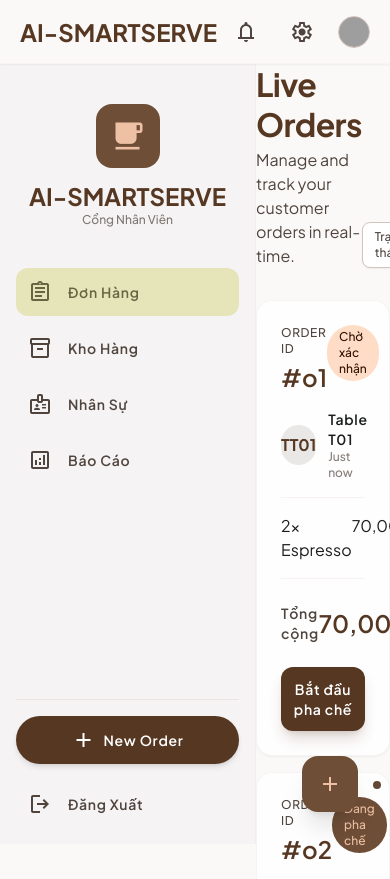
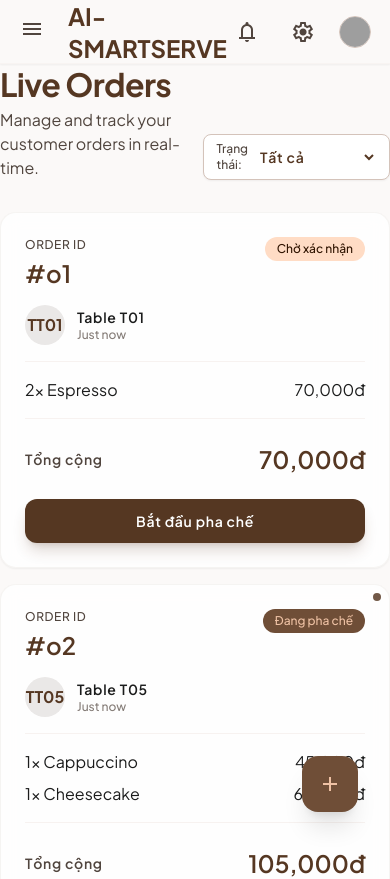
Before and after one commit to duclong811/web, a React (Vite) app: page /staff/orders in a window 390 px wide. Shown: the top 879 px of the page. Built offline with nearby package versions, Linux system fonts and the light colour scheme; grey boxes are pictures that could not be loaded.

Commit message:
fix: make staff and admin layouts responsive on mobile with hamburger menus

```diff
--- a/src/layouts/AdminLayout.tsx
+++ b/src/layouts/AdminLayout.tsx
@@ -1,8 +1,10 @@
 import { Outlet, Link, useNavigate, useLocation } from 'react-router-dom';
+import { useState } from 'react';
 
 export default function AdminLayout() {
   const navigate = useNavigate();
   const location = useLocation();
+  const [isMobileMenuOpen, setIsMobileMenuOpen] = useState(false);
 
   const navItems = [
     { path: '/admin/analytics', icon: 'analytics', label: 'Phân Tích' },
@@ -14,8 +16,13 @@ export default function AdminLayout() {
 
   return (
     <div className="bg-background text-on-background antialiased overflow-x-hidden min-h-screen">
+      {/* Mobile Menu Backdrop */}
+      {isMobileMenuOpen && (
+        <div className="fixed inset-0 bg-black/50 z-30 md:hidden" onClick={() => setIsMobileMenuOpen(false)} />
+      )}
+
       {/* Sidebar Navigation */}
-      <aside className="hidden md:flex flex-col h-screen py-gutter px-4 bg-surface-container-low fixed left-0 top-0 w-64 shadow-sm z-20 border-r border-outline-variant/10">
+      <aside className={`flex-col h-screen py-gutter px-4 bg-surface-container-low fixed left-0 top-0 w-64 shadow-sm z-40 border-r border-outline-variant/10 transition-transform ${isMobileMenuOpen ? 'flex translate-x-0' : 'hidden md:flex'}`}>
         <div className="mb-stack-lg px-2">
           <h1 className="font-headline-md text-headline-md text-primary tracking-tight">AI-SMARTSERVE</h1>
           <p className="font-label-sm text-label-sm text-on-surface-variant opacity-70">Trung Tâm Quản Lý</p>
@@ -28,6 +35,7 @@ export default function AdminLayout() {
               <Link
                 key={item.path}
                 to={item.path}
+                onClick={() => setIsMobileMenuOpen(false)}
                 className={`flex items-center gap-3 px-4 py-3 rounded-xl transition-all duration-200 active:scale-95 ${isActive ? 'text-primary bg-secondary-container/30 border-r-4 border-primary' : 'text-on-surface-variant hover:text-primary hover:bg-secondary-container/20'}`}
               >
                 <span className="material-symbols-outlined" style={isActive ? { fontVariationSettings: "'FILL' 1" } : {}}>{item.icon}</span>
@@ -52,13 +60,13 @@ export default function AdminLayout() {
       </aside>
 
       {/* Main Content Area */}
-      <main className="md:ml-64 min-h-screen pb-24 md:pb-0">
+      <main className="md:ml-64 min-h-screen pt-16 pb-24 md:pb-0">
         {/* Top Navigation Bar */}
         <header className="fixed top-0 right-0 w-full md:w-[calc(100%-16rem)] z-10 bg-surface/90 backdrop-blur-md h-16 flex justify-between items-center px-gutter shadow-sm border-b border-surface-container">
           <div className="flex items-center gap-4">
-            <div className="md:hidden">
-              <span className="material-symbols-outlined text-primary text-2xl">menu</span>
-            </div>
+            <button className="md:hidden p-2 -ml-2 text-primary hover:bg-surface-variant rounded-full transition-colors" onClick={() => setIsMobileMenuOpen(!isMobileMenuOpen)}>
+              <span className="material-symbols-outlined text-2xl">{isMobileMenuOpen ? 'close' : 'menu'}</span>
+            </button>
             <div className="relative hidden sm:block">
               <span className="material-symbols-outlined absolute left-3 top-1/2 -translate-y-1/2 text-on-surface-variant text-xl">search</span>
               <input className="bg-surface-container-low border border-outline-variant/30 rounded-full pl-10 pr-4 py-2 text-sm w-64 focus:outline-none focus:ring-2 focus:ring-primary/20 placeholder:text-on-surface-variant/50" placeholder="Tìm kiếm đơn hàng, nhân sự..." type="text" />
--- a/src/layouts/StaffLayout.tsx
+++ b/src/layouts/StaffLayout.tsx
@@ -1,14 +1,19 @@
 import { Outlet, Link, useNavigate, useLocation } from 'react-router-dom';
+import { useState } from 'react';
 
 export default function StaffLayout() {
   const navigate = useNavigate();
   const location = useLocation();
+  const [isMobileMenuOpen, setIsMobileMenuOpen] = useState(false);
 
   return (
     <div className="flex min-h-screen overflow-hidden bg-background font-body-md text-on-surface">
       {/* TopAppBar */}
       <header className="fixed top-0 left-0 w-full z-50 flex justify-between items-center px-container-margin h-16 bg-surface dark:bg-inverse-surface shadow-sm border-b border-outline-variant/10">
         <div className="flex items-center gap-4">
+          <button className="md:hidden p-2 -ml-2 text-on-surface-variant hover:bg-surface-variant rounded-full transition-colors" onClick={() => setIsMobileMenuOpen(!isMobileMenuOpen)}>
+            <span className="material-symbols-outlined">{isMobileMenuOpen ? 'close' : 'menu'}</span>
+          </button>
           <h1 className="font-headline-md text-headline-md font-bold text-primary dark:text-primary-fixed-dim">AI-SMARTSERVE</h1>
         </div>
         <div className="flex items-center gap-stack-md">
@@ -24,8 +29,13 @@ export default function StaffLayout() {
         </div>
       </header>
 
+      {/* Mobile Menu Backdrop */}
+      {isMobileMenuOpen && (
+        <div className="fixed inset-0 top-16 bg-black/50 z-30 md:hidden" onClick={() => setIsMobileMenuOpen(false)} />
+      )}
+
       {/* SideNavBar */}
-      <aside className="fixed left-0 top-16 h-[calc(100vh-64px)] w-64 flex flex-col p-stack-md z-40 bg-surface-container-low dark:bg-surface-container-lowest border-r border-outline-variant/10">
+      <aside className={`fixed left-0 top-16 h-[calc(100vh-64px)] w-64 flex-col p-stack-md z-40 bg-surface-container-low dark:bg-surface-container-lowest border-r border-outline-variant/10 transition-transform ${isMobileMenuOpen ? 'flex translate-x-0' : 'hidden md:flex'}`}>
         <div className="flex flex-col items-center py-6 mb-4">
           <div className="w-16 h-16 rounded-2xl bg-primary-container flex items-center justify-center mb-3">
             <span className="material-symbols-outlined text-on-primary-container text-4xl" style={{ fontVariationSettings: "'FILL' 1" }}>local_cafe</span>
@@ -36,19 +46,19 @@ export default function StaffLayout() {
 
         <nav className="flex-1 space-y-2">
           {/* Active: Orders */}
-          <Link to="/staff/orders" className={`flex items-center gap-stack-md rounded-xl p-3 transition-transform duration-200 hover:translate-x-1 ${location.pathname.includes('orders') ? 'bg-secondary-container text-on-secondary-container' : 'text-on-surface-variant hover:bg-surface-variant'}`}>
+          <Link to="/staff/orders" onClick={() => setIsMobileMenuOpen(false)} className={`flex items-center gap-stack-md rounded-xl p-3 transition-transform duration-200 hover:translate-x-1 ${location.pathname.includes('orders') ? 'bg-secondary-container text-on-secondary-container' : 'text-on-surface-variant hover:bg-surface-variant'}`}>
             <span className="material-symbols-outlined">assignment</span>
             <span className="font-label-md text-label-md">Đơn Hàng</span>
           </Link>
-          <a className="flex items-center gap-stack-md text-on-surface-variant p-3 hover:bg-surface-variant rounded-xl transition-transform duration-200 hover:translate-x-1" href="#">
+          <a onClick={() => setIsMobileMenuOpen(false)} className="flex items-center gap-stack-md text-on-surface-variant p-3 hover:bg-surface-variant rounded-xl transition-transform duration-200 hover:translate-x-1" href="#">
             <span className="material-symbols-outlined">inventory_2</span>
             <span className="font-label-md text-label-md">Kho Hàng</span>
           </a>
-          <a className="flex items-center gap-stack-md text-on-surface-variant p-3 hover:bg-surface-variant rounded-xl transition-transform duration-200 hover:translate-x-1" href="#">
+          <a onClick={() => setIsMobileMenuOpen(false)} className="flex items-center gap-stack-md text-on-surface-variant p-3 hover:bg-surface-variant rounded-xl transition-transform duration-200 hover:translate-x-1" href="#">
             <span className="material-symbols-outlined">badge</span>
             <span className="font-label-md text-label-md">Nhân Sự</span>
           </a>
-          <a className="flex items-center gap-stack-md text-on-surface-variant p-3 hover:bg-surface-variant rounded-xl transition-transform duration-200 hover:translate-x-1" href="#">
+          <a onClick={() => setIsMobileMenuOpen(false)} className="flex items-center gap-stack-md text-on-surface-variant p-3 hover:bg-surface-variant rounded-xl transition-transform duration-200 hover:translate-x-1" href="#">
             <span className="material-symbols-outlined">analytics</span>
             <span className="font-label-md text-label-md">Báo Cáo</span>
           </a>
@@ -67,7 +77,7 @@ export default function StaffLayout() {
       </aside>
 
       {/* Main Content Area */}
-      <main className="flex-1 ml-64 mt-16 overflow-hidden bg-background">
+      <main className="flex-1 md:ml-64 mt-16 overflow-hidden bg-background">
         <Outlet />
       </main>
     </div>
--- a/src/pages/customer/LandingPage.tsx
+++ b/src/pages/customer/LandingPage.tsx
@@ -1,12 +1,17 @@
 import { Link } from 'react-router-dom';
+import { useState } from 'react';
 
 export default function LandingPage() {
+  const [isMobileMenuOpen, setIsMobileMenuOpen] = useState(false);
   return (
     <div className="font-body-md text-on-surface selection:bg-primary-fixed selection:text-on-primary-fixed min-h-screen bg-background">
       {/* TopNavBar (Shared Component Identity) */}
       <nav className="w-full sticky top-0 z-50 bg-surface dark:bg-surface-dim border-b border-outline-variant/10 shadow-sm dark:shadow-none">
         <div className="flex justify-between items-center px-container-margin py-4 max-w-7xl mx-auto">
           <div className="flex items-center gap-stack-lg">
+            <button className="lg:hidden p-2 -ml-2 text-primary hover:bg-primary/10 rounded-full transition-colors" onClick={() => setIsMobileMenuOpen(!isMobileMenuOpen)}>
+              <span className="material-symbols-outlined">{isMobileMenuOpen ? 'close' : 'menu'}</span>
+            </button>
             <Link to="/menu" className="font-headline-md text-headline-md font-bold text-primary dark:text-primary-fixed-dim">AI-SMARTSERVE</Link>
             <div className="hidden md:flex gap-gutter items-center">
               <a className="font-label-md text-label-md text-primary dark:text-primary-fixed-dim border-b-2 border-primary dark:border-primary-fixed-dim pb-1" href="#">Menu</a>
@@ -28,7 +33,7 @@ export default function LandingPage() {
 
       <div className="max-w-7xl mx-auto flex min-h-screen">
         {/* SideNavBar */}
-        <aside className="h-[calc(100vh-73px)] w-64 sticky top-[73px] hidden lg:flex flex-col gap-stack-md px-4 py-8 bg-surface-container-low dark:bg-surface-container-lowest border-r border-outline-variant/10 z-40 overflow-y-auto">
+        <aside className={`h-[calc(100vh-73px)] w-64 ${isMobileMenuOpen ? 'fixed left-0 top-[73px] flex bg-surface shadow-2xl z-50' : 'hidden sticky top-[73px]'} lg:flex flex-col gap-stack-md px-4 py-8 bg-surface-container-low dark:bg-surface-container-lowest border-r border-outline-variant/10 lg:z-40 overflow-y-auto`}>
           <div className="mb-stack-lg px-2">
             <p className="font-label-sm text-label-sm text-on-surface-variant opacity-70 uppercase tracking-widest">Categories</p>
           </div>
--- a/src/pages/customer/Menu.tsx
+++ b/src/pages/customer/Menu.tsx
@@ -267,6 +267,7 @@ export const MENU_DATA: Record<string, any[]> = {
 export default function Menu() {
   const { cart, addToCart } = useStore();
   const [activeCategory, setActiveCategory] = useState<string>('Cà Phê Pha Máy');
+  const [isMobileMenuOpen, setIsMobileMenuOpen] = useState(false);
 
   const cartCount = cart.reduce((acc, item) => acc + item.quantity, 0);
 
@@ -302,6 +303,9 @@ export default function Menu() {
       <nav className="w-full sticky top-0 z-50 bg-surface dark:bg-surface-dim border-b border-outline-variant/10 shadow-sm dark:shadow-none glass-header">
         <div className="flex justify-between items-center px-container-margin py-4 max-w-7xl mx-auto">
           <div className="flex items-center gap-stack-lg">
+            <button className="lg:hidden p-2 -ml-2 text-primary hover:bg-primary/10 rounded-full transition-colors" onClick={() => setIsMobileMenuOpen(!isMobileMenuOpen)}>
+              <span className="material-symbols-outlined">{isMobileMenuOpen ? 'close' : 'menu'}</span>
+            </button>
             <Link to="/" className="font-headline-md text-headline-md font-bold text-primary dark:text-primary-fixed-dim">AI-SMARTSERVE</Link>
             <div className="hidden md:flex gap-gutter items-center">
               <Link to="/" className="font-label-md text-label-md text-primary dark:text-primary-fixed-dim border-b-2 border-primary dark:border-primary-fixed-dim pb-1">Thực Đơn</Link>
@@ -331,7 +335,7 @@ export default function Menu() {
 
       <div className="max-w-7xl mx-auto flex min-h-screen">
         {/* SideNavBar */}
-        <aside className="h-[calc(100vh-73px)] w-64 sticky top-[73px] hidden lg:flex flex-col gap-stack-md px-4 py-8 bg-surface-container-low dark:bg-surface-container-lowest border-r border-outline-variant/10 z-40 overflow-y-auto">
+        <aside className={`h-[calc(100vh-73px)] w-64 ${isMobileMenuOpen ? 'fixed left-0 top-[73px] flex bg-surface shadow-2xl z-50' : 'hidden sticky top-[73px]'} lg:flex flex-col gap-stack-md px-4 py-8 bg-surface-container-low dark:bg-surface-container-lowest border-r border-outline-variant/10 lg:z-40 overflow-y-auto`}>
           <div className="mb-stack-lg px-2">
             <p className="font-label-sm text-label-sm text-on-surface-variant opacity-70 uppercase tracking-widest">Danh Mục</p>
           </div>
@@ -339,7 +343,7 @@ export default function Menu() {
             {MENU_CATEGORIES.map(category => (
               <button
                 key={category.id}
-                onClick={() => setActiveCategory(category.id)}
+                onClick={() => { setActiveCategory(category.id); setIsMobileMenuOpen(false); }}
                 className={`flex items-center gap-3 px-4 py-3 rounded-xl transition-transform active:translate-x-1 ${
                   activeCategory === category.id
                   ? 'bg-secondary-container dark:bg-secondary text-on-secondary-container dark:text-on-secondary font-bold'
```
